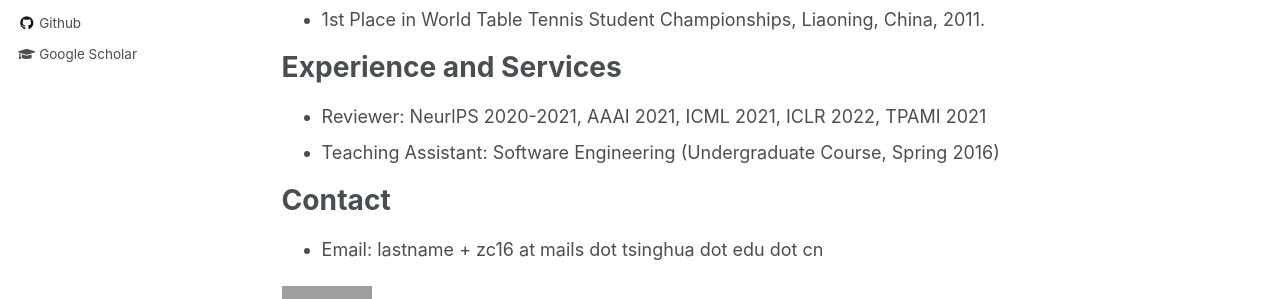
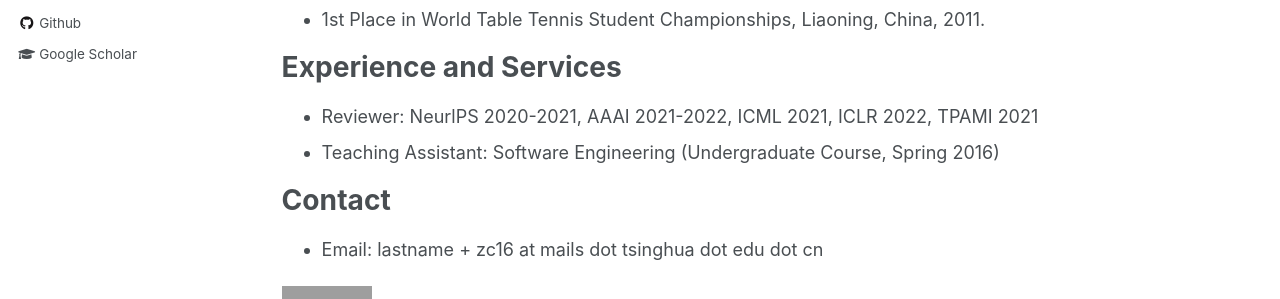
Before and after one commit to LinZichuan/linzichuan.github.io, a Jekyll site: the page built from _pages/about.md, in a window 1280 px wide and 900 px high, scrolled down 2292 px. Shown: the part 380-679 px from the top of the window. Built offline with Jekyll 4.4.1, drawn with Linux system fonts in a browser that asks for light colours; formulas are drawn with MathJax 3; grey boxes are pictures that could not be loaded.

Commit message:
Update about.md

```diff
--- a/_pages/about.md
+++ b/_pages/about.md
@@ -91,7 +91,7 @@ Awards & Honors
 
 Experience and Services
 ======
-- Reviewer: NeurlPS 2020-2021, AAAI 2021, ICML 2021, ICLR 2022, TPAMI 2021
+- Reviewer: NeurlPS 2020-2021, AAAI 2021-2022, ICML 2021, ICLR 2022, TPAMI 2021
 - Teaching Assistant: Software Engineering (Undergraduate Course, Spring 2016)
 
 Contact
```
